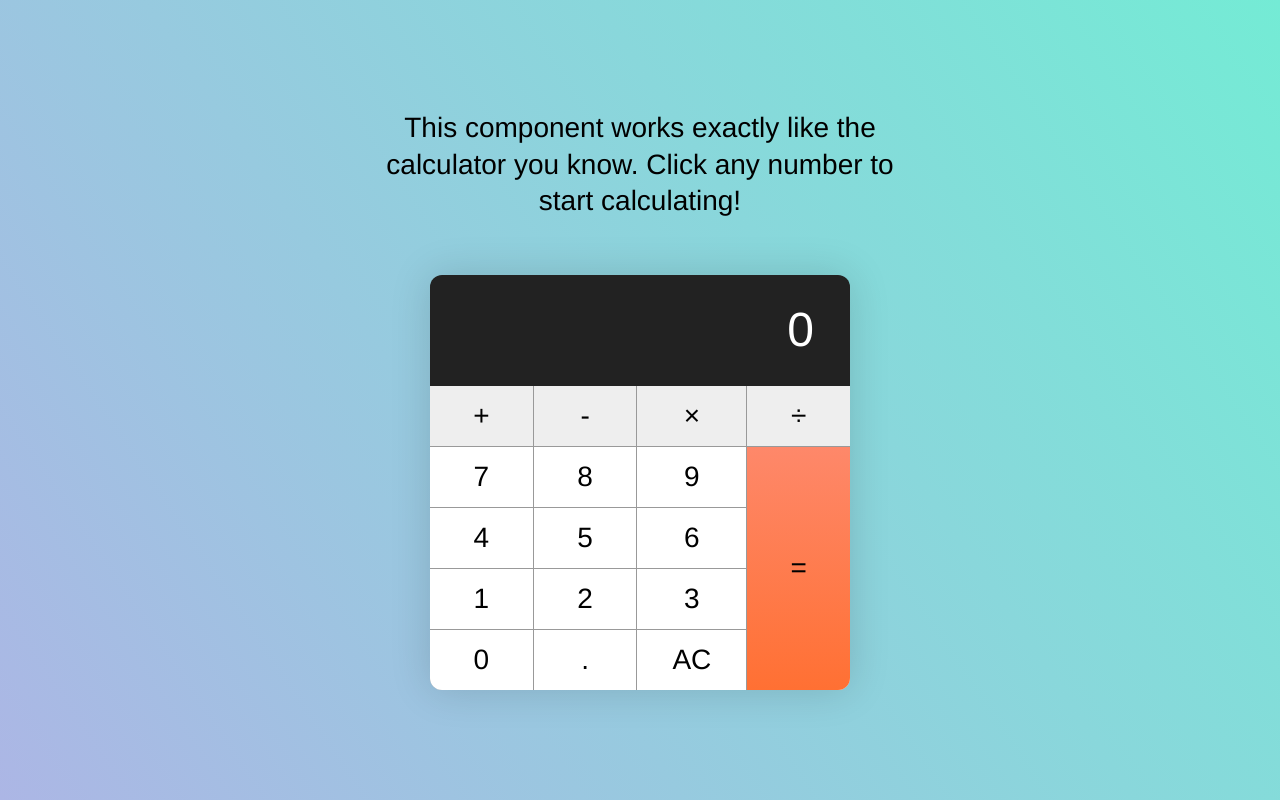
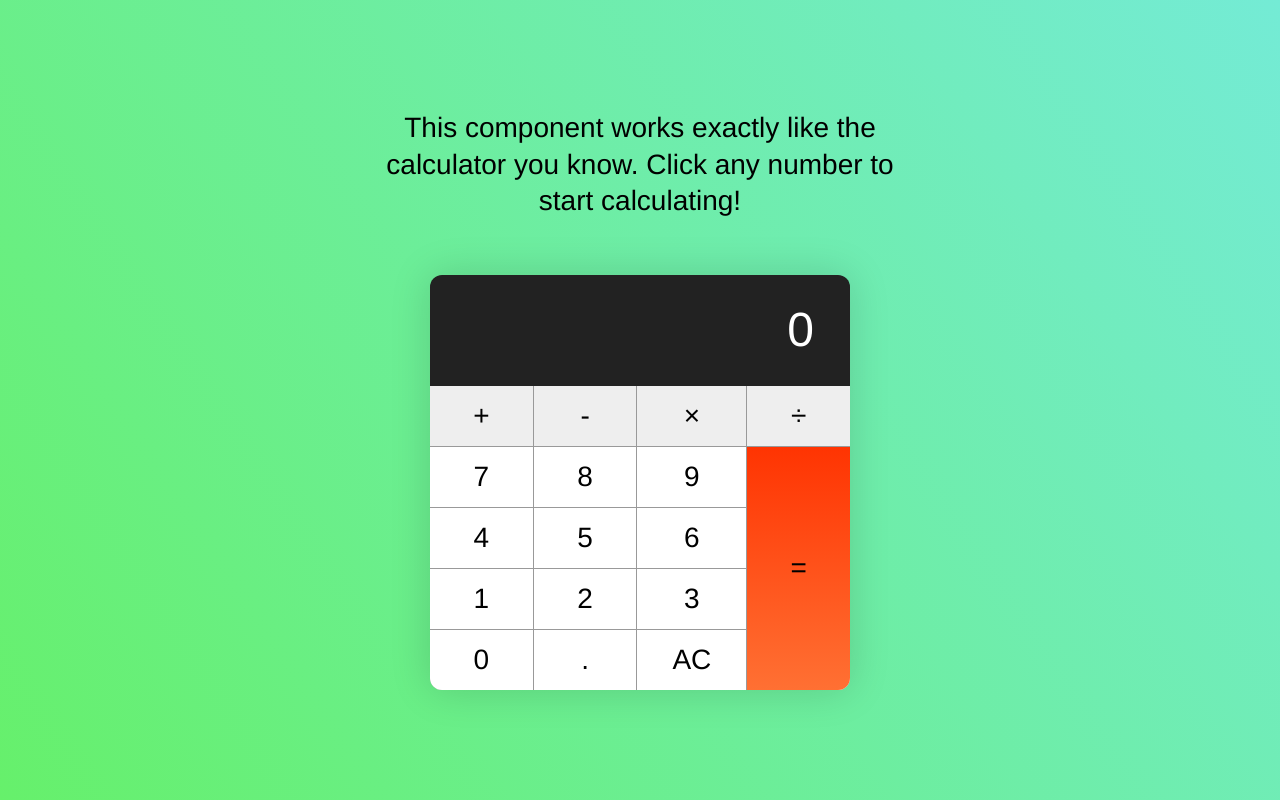
Before and after one commit to MaxR-Sheep/calculatorMax, a plain HTML site: page index.html in a window 1280 px wide. Drawn offline with Linux system fonts and the light colour scheme.

Commit message:
back color

```diff
--- a/index.css
+++ b/index.css
@@ -101,7 +101,7 @@ html {
 
 body {
   align-items: center;
-  background-image: linear-gradient(236deg, #74ebd5, #acb6e5);
+  background-image: linear-gradient(236deg, #74ebd5, #66f06b);
   display: flex;
   height: 100vh;
   justify-content: center;
@@ -166,7 +166,7 @@ body {
 }
 
 .key--equal {
-  background-image: linear-gradient(to bottom, #fe886a, #ff7033);
+  background-image: linear-gradient(to bottom, #ff3402, #ff7033);
   grid-column: -2;
   grid-row: 2 / span 4;
 }
```
